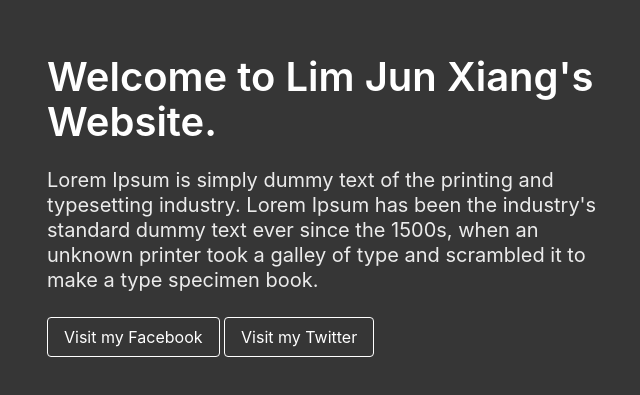
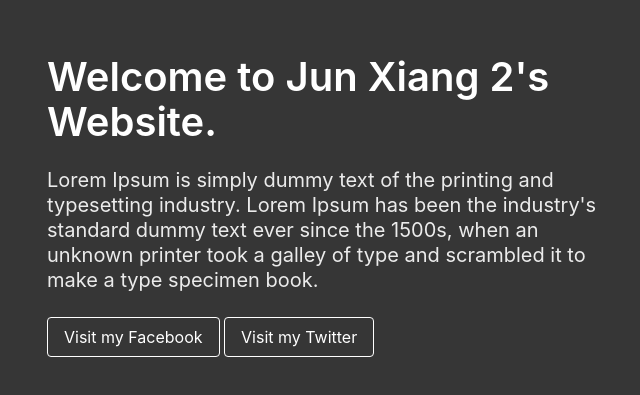
Before and after one commit to FeiRouXiang/limjunxiang.github.io, a plain HTML site: page index.html in a window 1280 px wide. Shown: the part 195-590 px from the top of the page, without its empty margins (311-951 px from the left). Drawn offline with nearby package versions, Linux system fonts and the light colour scheme.

Commit message:
Update index.html

```diff
--- a/index.html
+++ b/index.html
@@ -13,7 +13,7 @@
             <div class="columns is-vcentered is-centered">
                 <div class="column is-6">
                     <div class="block">
-                        <h1 class="title is-2">Welcome to Lim Jun Xiang's Website.</h1>
+                        <h1 class="title is-2">Welcome to Jun Xiang 2's Website.</h1>
                     </div>
                     <div class="block">
                         <h2 class="subtitle">Lorem Ipsum is simply dummy text of the printing and typesetting industry. Lorem Ipsum has been the industry's standard dummy text ever since the 1500s, when an unknown printer took a galley of type and scrambled it to make a type specimen book.<br>
```
